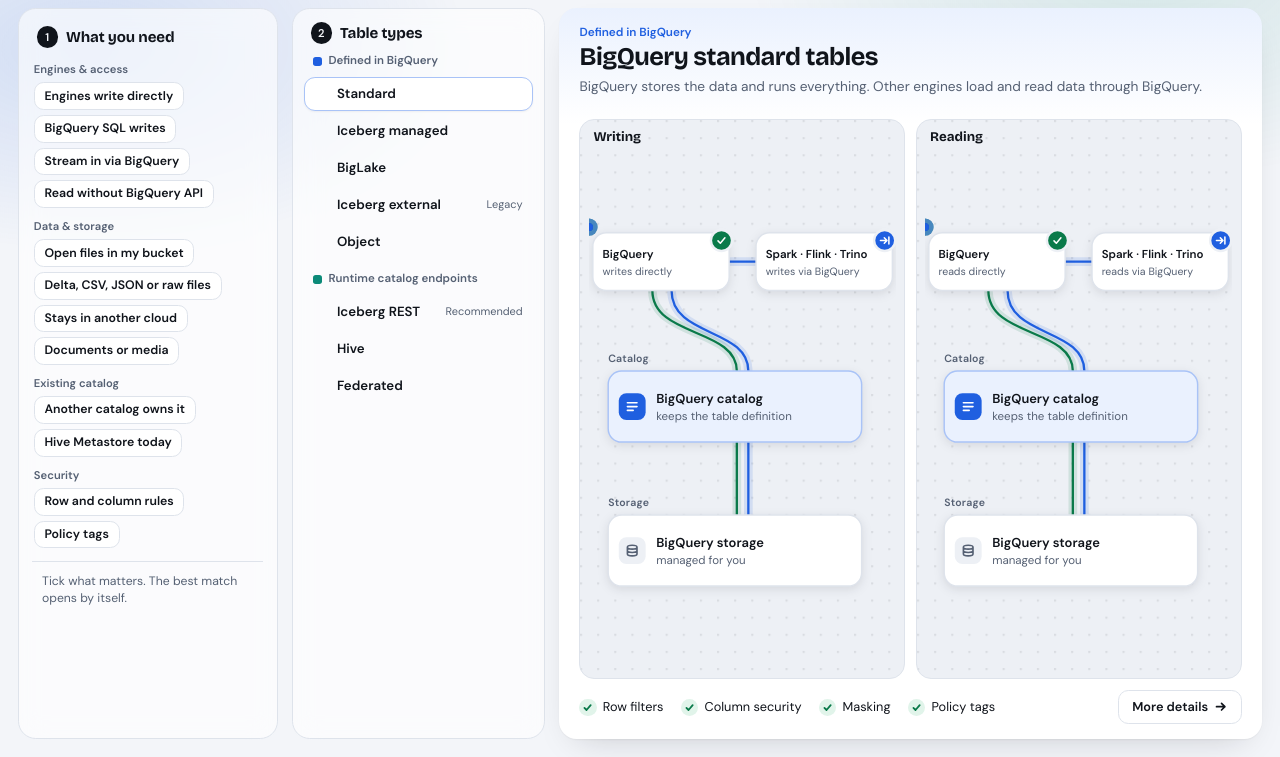
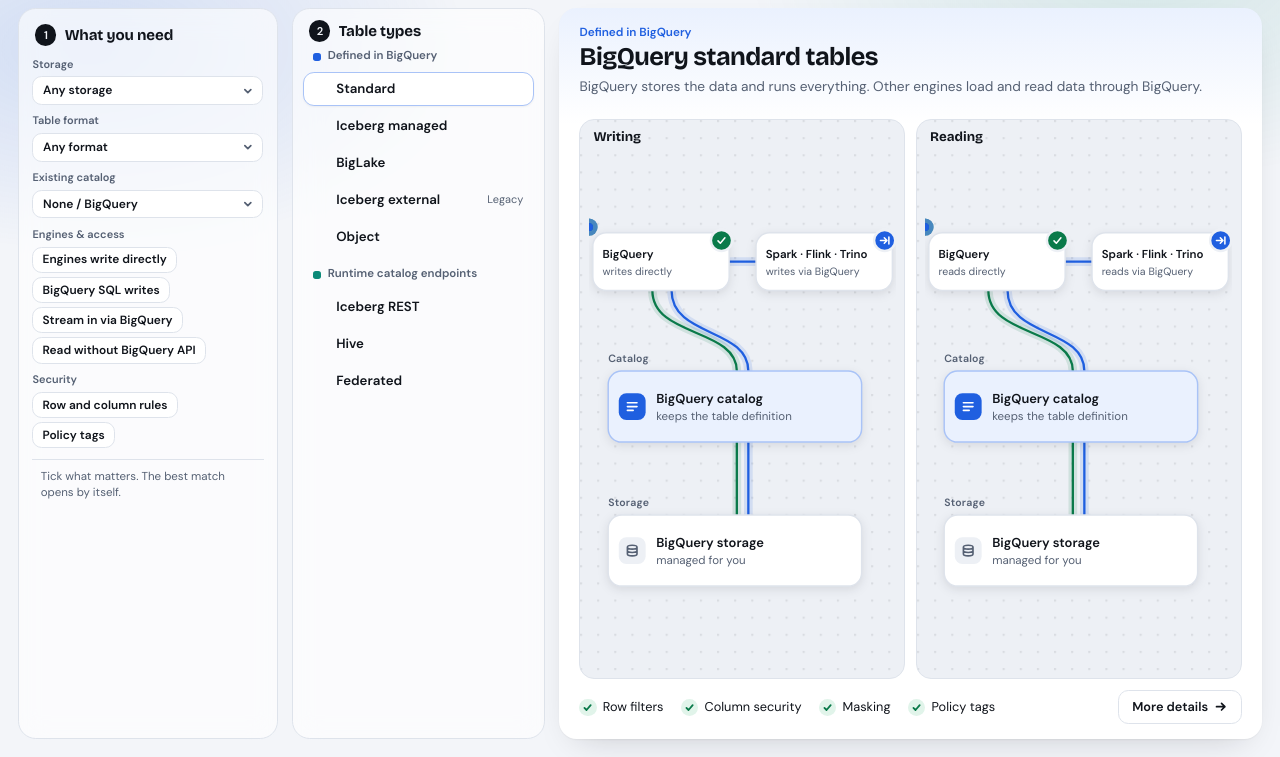
Before and after one commit to datasherlock/bq-table-picker, a plain HTML site: page index.html in a window 1280 px wide. Shown: the part 43-800 px from the top of the page. Drawn offline with nearby package versions, Linux system fonts and the light colour scheme.

Commit message:
Sequenced hybrid left rail (Storage/Format/Catalog dropdowns + Engines/Security toggles) & Iceberg vs Plain Delta split

```diff
--- a/app.js
+++ b/app.js
@@ -34,6 +34,7 @@
     catalog: 'M3 4h10M3 8h10M3 12h6',
     storage: 'M3 4.5c0-1.1 2.2-2 5-2s5 .9 5 2v7c0 1.1-2.2 2-5 2s-5-.9-5-2zM3 4.5c0 1.1 2.2 2 5 2s5-.9 5-2M3 8c0 1.1 2.2 2 5 2s5-.9 5-2',
     arrow: 'M3 8h10M9 4l4 4-4 4',
+    chevron: 'M4.5 6.5L8 10l3.5-3.5',
   };
   /** @param {keyof typeof PATHS} name */
   const icon = (name) => `<svg class="i" viewBox="0 0 16 16" aria-hidden="true"><path d="${PATHS[name]}"/></svg>`;
@@ -87,18 +88,38 @@
   /* ---------- Needs ---------- */
 
   function buildNeeds() {
-    el('needs').innerHTML = NEED_GROUPS.map((/** @type {{ id: string, label: string }} */ g) => `
-      <div class="need-group"><p class="need-group-label">${esc(g.label)}</p><div class="chips">${NEEDS
-        .filter((/** @type {{ group: string }} */ n) => n.group === g.id)
+    el('needs').innerHTML = NEED_GROUPS.map((/** @type {{ id: string, label: string, kind: 'select'|'multi', any?: string }} */ g) => {
+      const items = NEEDS.filter((/** @type {{ group: string }} */ n) => n.group === g.id);
+      if (g.kind === 'select') {
+        const opts = `<option value="">${esc(g.any ?? 'Any')}</option>`
+          + items.map((/** @type {{ id: NeedId, chip: string }} */ n) => `<option value="${n.id}">${esc(n.chip)}</option>`).join('');
+        return `<div class="need-group">
+          <label class="need-group-label" for="sel-${g.id}">${esc(g.label)}</label>
+          <div class="select-wrap">
+            <select class="need-select" id="sel-${g.id}" data-group="${g.id}" data-active="false">${opts}</select>
+            ${icon('chevron')}
+          </div></div>`;
+      }
+      return `<div class="need-group"><p class="need-group-label">${esc(g.label)}</p><div class="chips">${items
         .map((/** @type {{ id: NeedId, chip: string, label: string, hint: string }} */ n) => `
           <button class="need" type="button" data-need="${n.id}" aria-pressed="false" title="${esc(`${n.label}. ${n.hint}`)}">
-            ${icon('check')}<span>${esc(n.chip)}</span></button>`).join('')}</div></div>`).join('');
+            ${icon('check')}<span>${esc(n.chip)}</span></button>`).join('')}</div></div>`;
+    }).join('');
   }
 
   function paintNeeds() {
     el('needs').querySelectorAll('.need').forEach((btn) => {
       const id = /** @type {NeedId} */ (/** @type {HTMLElement} */ (btn).dataset.need);
       btn.setAttribute('aria-pressed', String(state.needs.includes(id)));
+    });
+    el('needs').querySelectorAll('.need-select').forEach((node) => {
+      const sel = /** @type {HTMLSelectElement} */ (node);
+      const group = sel.dataset.group;
+      const items = NEEDS.filter((/** @type {{ group: string }} */ n) => n.group === group);
+      const active = items.find((/** @type {{ id: NeedId }} */ n) => state.needs.includes(n.id));
+      sel.value = active ? active.id : '';
+      sel.dataset.active = String(Boolean(active));
+      sel.title = active ? `${active.label}. ${active.hint}` : '';
     });
     /** @type {HTMLButtonElement} */ (el('clear')).disabled = state.needs.length === 0;
   }
@@ -157,8 +178,7 @@
       const v = /** @type {Verdict} */ (LOGIC.verdictFor(t, state.needs));
       const selected = t.id === state.type && !empty;
       row.className = `rail-row g-${t.group} v-${v.level}${t.id === bestId ? ' is-best' : ''}`;
-      const badge = t.id === bestId ? 'Best match'
-        : (t.preferred && (bestId || (v.level !== 'idle' && v.level !== 'fit'))) ? '' : (t.badge ?? '');
+      const badge = t.id === bestId ? 'Best match' : (t.badge ?? '');
       /** @type {HTMLElement} */ (row.querySelector('.rail-badge')).textContent = badge;
       row.setAttribute('aria-selected', String(selected));
       row.tabIndex = selected || (empty && t.id === typeIds[0]) ? 0 : -1;
@@ -450,6 +470,16 @@
     setNeeds(state.needs.includes(id) ? state.needs.filter((n) => n !== id) : [...state.needs, id]);
   });
 
+  el('needs').addEventListener('change', (e) => {
+    const sel = /** @type {HTMLSelectElement | null} */ (hit(e, '.need-select'));
+    if (!sel) return;
+    const group = sel.dataset.group;
+    const groupIds = new Set(NEEDS.filter((/** @type {{ group: string }} */ n) => n.group === group).map((/** @type {{ id: NeedId }} */ n) => n.id));
+    const rest = state.needs.filter((n) => !groupIds.has(n));
+    const picked = /** @type {NeedId | ''} */ (sel.value);
+    setNeeds(picked ? [...rest, picked] : rest);
+  });
+
   el('clear').addEventListener('click', () => setNeeds([]));
 
   el('share').addEventListener('click', async () => {
--- a/data.js
+++ b/data.js
@@ -13,8 +13,8 @@
  * @typedef {{ ok: boolean, note?: string }} Rule
  * @typedef {'yes'|'partial'|'no'} FitLevel
  * @typedef {{ level: FitLevel, why?: string }} Fit
- * @typedef {'direct'|'bqsql'|'stream'|'directread'|'openfiles'|'rawfiles'|'othercloud'|'remotecatalog'|'hivemigrate'|'unstructured'|'finegrained'|'policytags'} NeedId
- * @typedef {'engines'|'storage'|'catalog'|'security'} NeedGroup
+ * @typedef {'direct'|'bqsql'|'stream'|'directread'|'openfiles'|'iceberg'|'rawfiles'|'othercloud'|'remotecatalog'|'hivemigrate'|'unstructured'|'finegrained'|'policytags'} NeedId
+ * @typedef {'storage'|'format'|'catalog'|'engines'|'security'} NeedGroup
  * @typedef {{
  *   id: string, name: string, short: string, group: 'bigquery'|'runtime',
  *   tag?: string, badge?: string, preferred?: boolean, legacy?: boolean, summary: string, saves: string,
@@ -30,26 +30,28 @@
 (function (root) {
   const DOCS = 'https://docs.cloud.google.com';
 
-  /** @type {{ id: NeedGroup, label: string }[]} */
+  /** @type {{ id: NeedGroup, label: string, kind: 'select'|'multi', any?: string }[]} */
   const NEED_GROUPS = [
-    { id: 'engines', label: 'Engines & access' },
-    { id: 'storage', label: 'Data & storage' },
-    { id: 'catalog', label: 'Existing catalog' },
-    { id: 'security', label: 'Security' },
+    { id: 'storage', label: 'Storage', kind: 'select', any: 'Any storage' },
+    { id: 'format', label: 'Table format', kind: 'select', any: 'Any format' },
+    { id: 'catalog', label: 'Existing catalog', kind: 'select', any: 'None / BigQuery' },
+    { id: 'engines', label: 'Engines & access', kind: 'multi' },
+    { id: 'security', label: 'Security', kind: 'multi' },
   ];
 
-  /** `chip` is the short label on the button. `label` is the full sentence. @type {{ id: NeedId, group: NeedGroup, chip: string, label: string, hint: string }[]} */
+  /** `chip` is the short label on the control. `label` is the full sentence. @type {{ id: NeedId, group: NeedGroup, chip: string, label: string, hint: string }[]} */
   const NEEDS = [
+    { id: 'openfiles', group: 'storage', chip: 'Open files in my GCS bucket', label: 'Open-format files in my own bucket', hint: 'Parquet or Iceberg files that you own.' },
+    { id: 'othercloud', group: 'storage', chip: 'Stays in another cloud', label: 'Data stays in another cloud', hint: 'Amazon S3, Azure or another data platform.' },
+    { id: 'iceberg', group: 'format', chip: 'Iceberg or Delta + UniForm', label: 'Apache Iceberg tables (or Delta Lake with UniForm)', hint: 'Tables that expose Apache Iceberg metadata, including Databricks Delta tables with Iceberg reads (UniForm) enabled.' },
+    { id: 'rawfiles', group: 'format', chip: 'Plain Delta, CSV, JSON or raw files', label: 'Plain Delta Lake, CSV, JSON, ORC, Avro or raw Parquet files', hint: 'Files without Iceberg metadata — plain Delta Lake (no UniForm), raw Parquet, CSV, JSON, ORC or Avro.' },
+    { id: 'unstructured', group: 'format', chip: 'Documents or media', label: 'The files are documents or media', hint: 'PDFs, images, audio or video.' },
+    { id: 'remotecatalog', group: 'catalog', chip: 'Another platform owns it', label: 'Another platform\'s catalog owns the tables', hint: 'For example Databricks Unity Catalog, Snowflake or AWS Glue.' },
+    { id: 'hivemigrate', group: 'catalog', chip: 'Hive Metastore today', label: 'I am moving off a Hive Metastore', hint: 'Existing Spark and Hive jobs that expect a metastore.' },
     { id: 'direct', group: 'engines', chip: 'Engines write directly', label: 'Spark, Flink or Trino write straight to the table', hint: 'They save their own changes. BigQuery is not in the write path.' },
     { id: 'bqsql', group: 'engines', chip: 'BigQuery SQL writes', label: 'BigQuery SQL changes the data', hint: 'INSERT, UPDATE, DELETE and MERGE.' },
     { id: 'stream', group: 'engines', chip: 'Stream in via BigQuery', label: 'Stream rows in through BigQuery', hint: 'Uses the BigQuery Storage Write API.' },
     { id: 'directread', group: 'engines', chip: 'Read without BigQuery API', label: 'Spark, Flink or Trino read without the BigQuery API', hint: 'Open engines read the table from storage via the catalog, without going through the BigQuery Storage Read API.' },
-    { id: 'openfiles', group: 'storage', chip: 'Open files in my bucket', label: 'Open-format files in my own bucket', hint: 'Parquet or Iceberg files that you own.' },
-    { id: 'rawfiles', group: 'storage', chip: 'Delta, CSV, JSON or raw files', label: 'Delta Lake, CSV, JSON, ORC, Avro or raw Parquet files', hint: 'Existing files in your bucket that are not Apache Iceberg tables.' },
-    { id: 'othercloud', group: 'storage', chip: 'Stays in another cloud', label: 'Data stays in another cloud', hint: 'Amazon S3, Azure or another data platform.' },
-    { id: 'unstructured', group: 'storage', chip: 'Documents or media', label: 'The files are documents or media', hint: 'PDFs, images, audio or video.' },
-    { id: 'remotecatalog', group: 'catalog', chip: 'Another catalog owns it', label: 'Another platform\'s catalog owns the tables', hint: 'For example Databricks Unity Catalog, Snowflake or AWS Glue.' },
-    { id: 'hivemigrate', group: 'catalog', chip: 'Hive Metastore today', label: 'I am moving off a Hive Metastore', hint: 'Existing Spark and Hive jobs that expect a metastore.' },
     { id: 'finegrained', group: 'security', chip: 'Row and column rules', label: 'Row filters and column masking', hint: 'Different people see different rows or masked values.' },
     { id: 'policytags', group: 'security', chip: 'Policy tags', label: 'Policy tags', hint: 'Tag sensitive columns once and control access by tag.' },
   ];
@@ -93,6 +95,7 @@
         bqsql: { level: 'yes' },
         stream: { level: 'yes' },
         openfiles: { level: 'no', why: 'The data lives in BigQuery storage.' },
+        iceberg: { level: 'no', why: 'The data lives in BigQuery storage, not as Iceberg tables.' },
         rawfiles: { level: 'no', why: 'The data is loaded into BigQuery storage, not read in place as files.' },
         othercloud: { level: 'no', why: 'The data is loaded into BigQuery storage.' },
         finegrained: { level: 'yes' },
@@ -137,6 +140,7 @@
         bqsql: { level: 'yes' },
         stream: { level: 'yes' },
         openfiles: { level: 'yes' },
+        iceberg: { level: 'yes' },
         rawfiles: { level: 'no', why: 'Stores Apache Iceberg tables only.' },
         othercloud: { level: 'no', why: GCS_ONLY },
         finegrained: { level: 'yes' },
@@ -181,6 +185,7 @@
         bqsql: { level: 'no', why: 'Read-only in BigQuery.' },
         stream: { level: 'no', why: 'Read-only in BigQuery.' },
         openfiles: { level: 'yes' },
+        iceberg: { level: 'partial', why: 'Reads Iceberg files read-only without tracking a catalog. For Iceberg tables, prefer Iceberg REST or Iceberg managed.' },
         rawfiles: { level: 'yes' },
         othercloud: { level: 'yes', why: 'Amazon S3 and Azure, through BigQuery Omni.' },
         finegrained: { level: 'yes' },
@@ -228,6 +233,7 @@
         bqsql: { level: 'no', why: 'Read-only in BigQuery.' },
         stream: { level: 'no', why: 'Read-only in BigQuery.' },
         openfiles: { level: 'yes' },
+        iceberg: { level: 'yes' },
         rawfiles: { level: 'no', why: 'Reads Apache Iceberg tables only.' },
         othercloud: { level: 'yes' },
         finegrained: { level: 'yes', why: 'Rules apply to BigQuery queries only.' },
@@ -273,6 +279,7 @@
         bqsql: { level: 'no', why: 'Read-only in BigQuery.' },
         stream: { level: 'no', why: 'Read-only in BigQuery.' },
         openfiles: { level: 'no', why: 'It lists files. It is not a table format.' },
+        iceberg: { level: 'no', why: STRUCTURED_ONLY },
         rawfiles: { level: 'no', why: 'Lists unstructured files rather than querying structured rows and columns.' },
         othercloud: { level: 'no', why: 'Not available for files in AWS or Azure.' },
         finegrained: { level: 'partial', why: 'Row filters only. They control which files a person sees.' },
@@ -288,8 +295,7 @@
       name: 'Apache Iceberg tables in the Lakehouse runtime catalog',
       short: 'Iceberg REST table',
       group: 'runtime',
-      tag: 'Recommended for new open tables',
-      badge: 'Recommended',
+      tag: 'Recommended for multi-engine open tables',
       preferred: true,
       summary: 'An open Iceberg table that many engines share. Spark, Flink, Trino and BigQuery all work on the same files in your bucket.',
       saves: 'Whichever engine writes. The catalog keeps the changes in order',
@@ -322,6 +328,7 @@
         bqsql: { level: 'partial', why: 'BigQuery SQL writes are in Preview.' },
         stream: { level: 'no', why: 'The Storage Write API is not available. Stream with an open engine instead.' },
         openfiles: { level: 'yes' },
+        iceberg: { level: 'yes' },
         rawfiles: { level: 'no', why: 'This endpoint manages Apache Iceberg tables only.' },
         othercloud: { level: 'no', why: GCS_ONLY },
         finegrained: { level: 'yes', why: 'Rules apply to BigQuery queries. Turn on credential vending so other engines cannot skip them.' },
@@ -366,6 +373,7 @@
         bqsql: { level: 'no', why: 'BigQuery can only read these tables.' },
         stream: { level: 'no', why: 'BigQuery can only read these tables.' },
         openfiles: { level: 'yes' },
+        iceberg: { level: 'no', why: 'Manages Hive-style tables, not Iceberg. Use the Iceberg REST endpoint instead.' },
         rawfiles: { level: 'partial', why: 'Supports Parquet, ORC, Avro and Delta Lake, but not CSV/JSON or row and column security.' },
         othercloud: { level: 'no', why: GCS_ONLY },
         finegrained: { level: 'no', why: 'IAM permissions only.' },
@@ -400,6 +408,7 @@
       },
       know: [
         'Nothing is copied or migrated.',
+        'Works with Iceberg tables — including Databricks Delta tables with UniForm enabled (without Deletion Vectors).',
         'The table list refreshes in the background, so new tables can take a while to appear.',
         'An optional cache keeps recently read data in Google Cloud to cut cross-cloud transfer costs.',
       ],
@@ -410,7 +419,8 @@
         bqsql: { level: 'no', why: 'Read-only on Google Cloud.' },
         stream: { level: 'no', why: 'Read-only on Google Cloud.' },
         openfiles: { level: 'partial', why: 'The files stay in the remote platform\'s storage.' },
-        rawfiles: { level: 'partial', why: 'Reads remote Iceberg tables (or Delta tables exposed over Iceberg REST / Delta Sharing), not raw bucket files.' },
+        iceberg: { level: 'yes', why: 'Reads remote Iceberg tables, including Databricks Delta tables with UniForm (without Deletion Vectors).' },
+        rawfiles: { level: 'no', why: 'Needs Iceberg metadata (or Delta with UniForm). For plain Delta or raw files, use BigLake.' },
         othercloud: { level: 'yes' },
         finegrained: { level: 'no', why: 'Table-level IAM only on Google Cloud.' },
         policytags: { level: 'no', why: 'Table-level IAM only on Google Cloud.' },
@@ -431,6 +441,8 @@
     { when: ['othercloud', 'stream'], text: 'Data that stays in another cloud is read-only from Google Cloud. Streaming through BigQuery needs a table on Google Cloud.' },
     { when: ['remotecatalog', 'direct'], text: 'The platform that manages the tables does the writing. Google Cloud reads them in place.' },
     { when: ['hivemigrate', 'finegrained'], text: 'Hive tables only have IAM permissions. For row filters and masking, convert the tables to Iceberg in the runtime catalog.' },
+    { when: ['iceberg', 'rawfiles'], text: 'These are different formats per table. Use Iceberg REST or Federated for Iceberg / Delta + UniForm, and BigLake for plain Delta or raw files.' },
+    { when: ['rawfiles', 'remotecatalog'], text: 'Federated catalogs need Iceberg metadata. For plain Delta or raw files, read the files with BigLake or turn on UniForm in Databricks to federate.' },
     { when: ['othercloud', 'direct'], text: 'Engines on Google Cloud only read data that stays in another cloud. The platform that owns it does the writing.' },
   ];
 
--- a/logic.js
+++ b/logic.js
@@ -43,10 +43,10 @@
    */
   function summarize(types, needs) {
     const rows = types.map((type) => ({ type, verdict: verdictFor(type, needs) }));
-    // Only prefer open-lakehouse recommended types when the reader asked for open files or open-engine access.
-    const openNeed = needs.some((n) => n === 'openfiles' || n === 'direct' || n === 'directread');
+    // Only prefer open-lakehouse recommended types when the reader asked for open-engine access.
+    const openEngineNeed = needs.some((n) => n === 'direct' || n === 'directread');
     /** @param {{ type: TableType }} a @param {{ type: TableType }} b */
-    const byPreference = (a, b) => openNeed
+    const byPreference = (a, b) => openEngineNeed
       ? Number(Boolean(b.type.preferred)) - Number(Boolean(a.type.preferred)) : 0;
     const fits = rows.filter((r) => r.verdict.level === 'fit').sort(byPreference);
     const caveats = rows.filter((r) => r.verdict.level === 'caveat').sort(byPreference);
--- a/styles.css
+++ b/styles.css
@@ -76,18 +76,30 @@ svg.i { width: 1.05em; height: 1.05em; flex: none; fill: none; stroke: currentCo
 /* Three panels, one screen */
 .app { display: grid; grid-template-columns: 19rem 18.5rem minmax(0, 1fr); gap: 1rem; padding: .2rem 1.3rem 1.3rem; min-height: 0; }
 .col { min-height: 0; min-width: 0; display: flex; flex-direction: column; overflow-y: auto; scrollbar-width: thin; border-radius: 1.3rem; }
-.needs-col, .types-col { padding: 1rem .8rem; background: var(--glass); border: 1px solid var(--line); backdrop-filter: blur(14px); }
-.col-head { display: flex; align-items: center; justify-content: space-between; padding: 0 .5rem .7rem; flex: none; }
+.needs-col, .types-col { padding: .85rem .75rem; background: var(--glass); border: 1px solid var(--line); backdrop-filter: blur(14px); }
+.col-head { display: flex; align-items: center; justify-content: space-between; padding: 0 .45rem .5rem; flex: none; }
 h2 { display: flex; align-items: center; gap: .6rem; font: 700 1.1rem var(--display); letter-spacing: -.01em; }
 .step { display: grid; place-items: center; width: 1.55rem; height: 1.55rem; border-radius: 50%; background: var(--ink); color: var(--bg); font: 700 .82rem var(--body); }
 
-/* Needs: short chips in four groups */
-.needs { display: grid; gap: .75rem; padding: 0 .3rem; }
-.need-group-label { font-size: .82rem; font-weight: 600; color: var(--muted); margin-bottom: .35rem; }
-.chips { display: flex; flex-wrap: wrap; gap: .35rem; }
+/* Needs: sequenced architecture stages (3 single-select dropdowns + 2 multi-select groups) */
+.needs { display: grid; gap: .62rem; padding: 0 .25rem; }
+.need-group-label { display: block; font-size: .8rem; font-weight: 600; color: var(--muted); margin-bottom: .28rem; }
+.select-wrap { position: relative; display: flex; align-items: center; }
+.select-wrap svg { position: absolute; right: .65rem; width: 1rem; height: 1rem; pointer-events: none; color: var(--muted); transition: color .18s; }
+.need-select {
+  appearance: none; width: 100%; padding: .42rem 2rem .42rem .7rem; border: 1px solid var(--line); border-radius: .7rem;
+  background: var(--surface); color: var(--ink); font: 600 .88rem/1.25 var(--body); cursor: pointer;
+  overflow: hidden; text-overflow: ellipsis; white-space: nowrap;
+  transition: background-color .18s, border-color .18s, color .18s, box-shadow .18s;
+}
+.need-select:hover { border-color: var(--muted); box-shadow: var(--lift); }
+.need-select[data-active='true'] { background: var(--accent); border-color: var(--accent); color: var(--on-accent); }
+.need-select[data-active='true'] + svg { color: var(--on-accent); }
+.need-select option { background: var(--surface); color: var(--ink); font-weight: 500; }
+.chips { display: flex; flex-wrap: wrap; gap: .3rem; }
 .need {
-  display: inline-flex; align-items: center; gap: 0; padding: .38rem .7rem; border: 1px solid var(--line); border-radius: .7rem;
-  background: var(--surface); font-weight: 600; font-size: .9rem; line-height: 1.25; white-space: nowrap;
+  display: inline-flex; align-items: center; gap: 0; padding: .34rem .66rem; border: 1px solid var(--line); border-radius: .7rem;
+  background: var(--surface); font-weight: 600; font-size: .87rem; line-height: 1.25; white-space: nowrap;
   transition: background-color .18s, border-color .18s, color .18s, transform .18s var(--ease), box-shadow .18s, gap .2s var(--ease);
 }
 .need:hover { border-color: var(--muted); box-shadow: var(--lift); }
@@ -95,15 +107,15 @@ h2 { display: flex; align-items: center; gap: .6rem; font: 700 1.1rem var(--disp
 .need svg { width: 0; opacity: 0; stroke-width: 2.8; transition: width .2s var(--ease), opacity .2s; }
 .need[aria-pressed='true'] { background: var(--accent); border-color: var(--accent); color: var(--on-accent); gap: .35rem; }
 .need[aria-pressed='true'] svg { width: .95em; opacity: 1; }
-.summary { margin: .9rem .2rem 0; padding: .8rem .7rem 0; border-top: 1px solid var(--line); font-size: .93rem; }
+.summary { margin: .75rem .2rem 0; padding: .7rem .65rem 0; border-top: 1px solid var(--line); font-size: .9rem; }
 .summary-count { display: flex; align-items: center; gap: .45rem; font-weight: 600; animation: rise .3s var(--ease) both; }
 .summary-count.is-fit { color: var(--ok); }
 .summary-count.is-caveat, .summary-count.is-out { color: var(--warn); }
-.summary-also { margin-top: .5rem; font-size: .86rem; color: var(--muted); }
-.picks { display: flex; flex-wrap: wrap; gap: 0 .9rem; }
-.pick { border: 0; background: none; padding: .15rem 0; font-weight: 600; font-size: .97rem; text-decoration: underline; text-decoration-color: var(--off); text-underline-offset: .22rem; }
+.summary-also { margin-top: .4rem; font-size: .83rem; color: var(--muted); }
+.picks { display: flex; flex-wrap: wrap; gap: 0 .75rem; }
+.pick { border: 0; background: none; padding: .12rem 0; font-weight: 600; font-size: .92rem; text-decoration: underline; text-decoration-color: var(--off); text-underline-offset: .2rem; }
 .pick:hover { text-decoration-color: currentColor; }
-.tip { margin-top: .6rem; color: var(--muted); font-size: .89rem; line-height: 1.45; animation: rise .3s var(--ease) both; }
+.tip { margin-top: .4rem; color: var(--muted); font-size: .84rem; line-height: 1.38; animation: rise .3s var(--ease) both; }
 .summary > .tip:first-child { margin-top: 0; }
 @keyframes rise { from { opacity: 0; transform: translateY(.55rem); } }
 
```
Also changed, not shown: tests/logic.test.js (+12 -2 lines).
